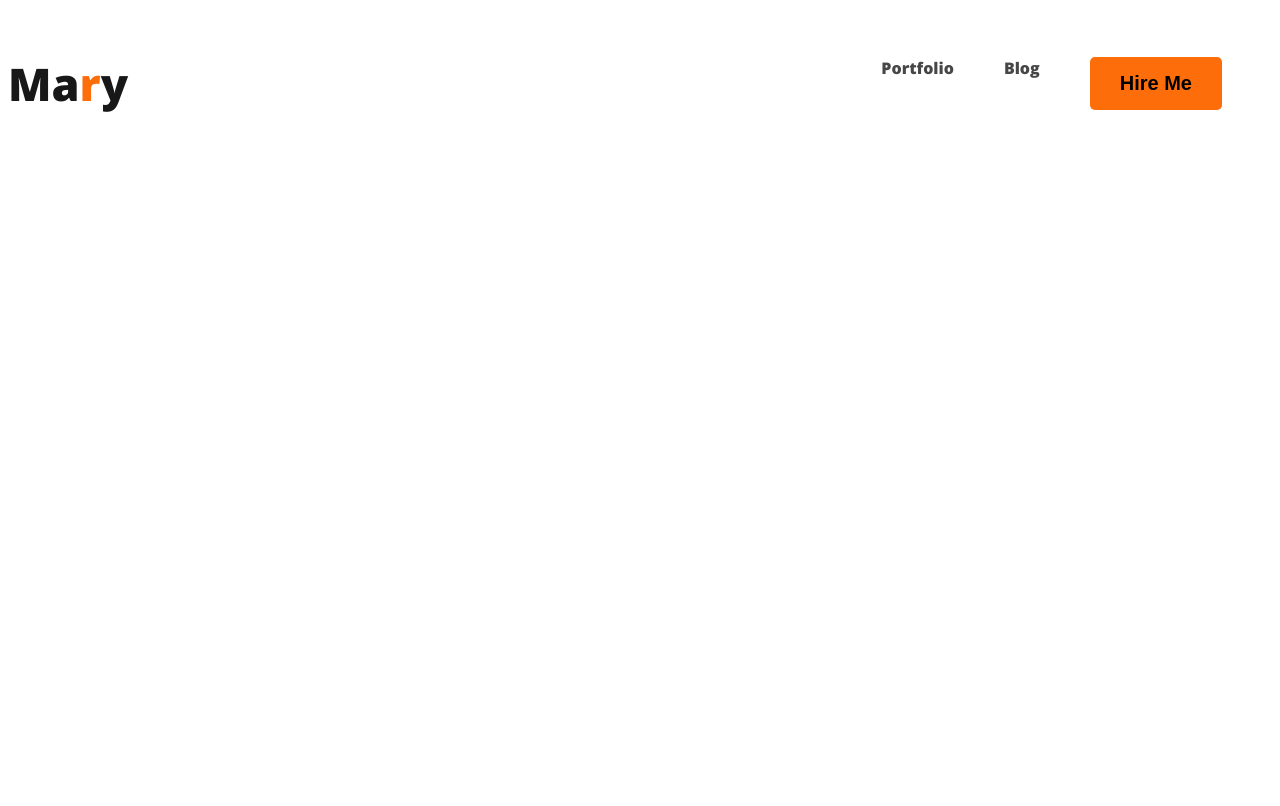
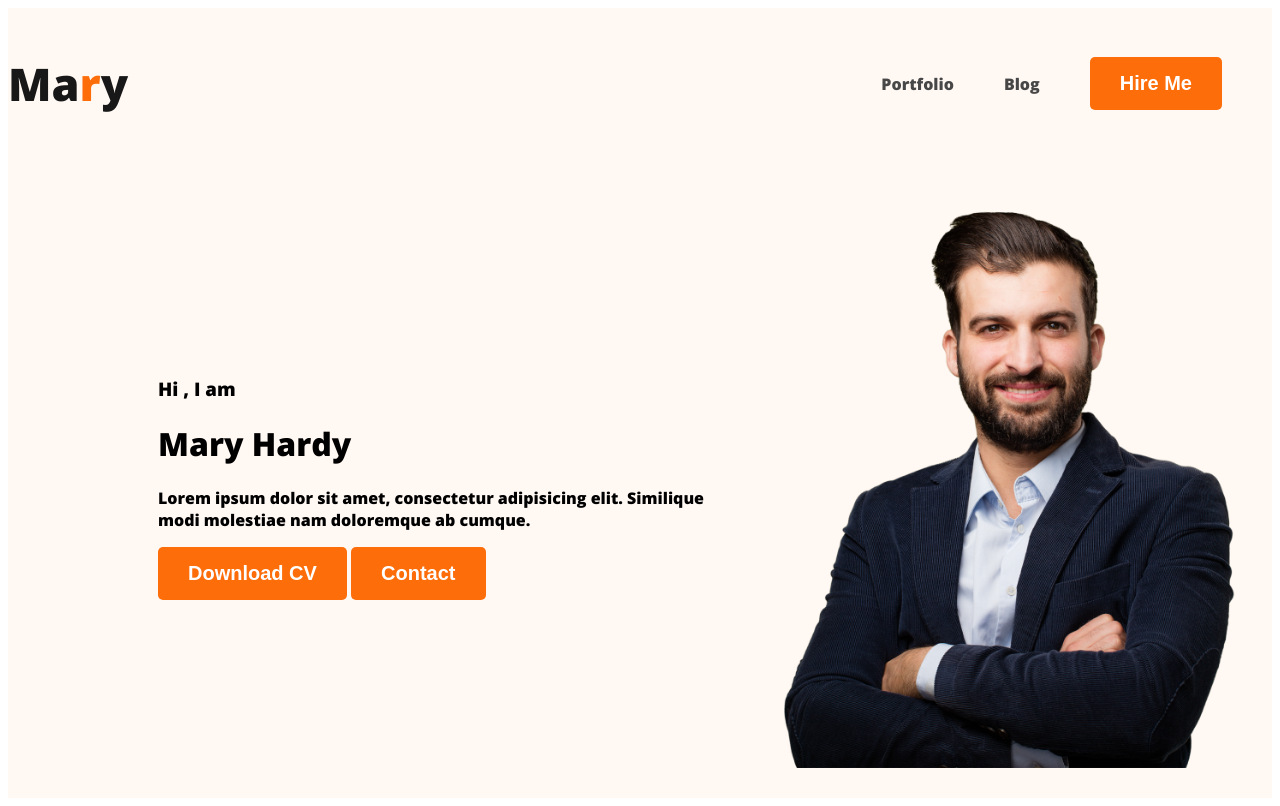
Before and after one commit to Shawan717/webdeveloper-portfolio, a plain HTML site: page index.html in a window 1280 px wide. Drawn offline with nearby package versions, Linux system fonts and the light colour scheme.

Commit message:
banner content added

```diff
--- a/index.html
+++ b/index.html
@@ -10,7 +10,7 @@
   <title>Web Developer Portfolio</title>
 </head>
 <body>
-  <header>
+  <header class="header">
     <nav>
       <h3 class="nav-tittle">Ma<span class="text">r</span>y</h3>
       <ul>
@@ -19,6 +19,18 @@
         <li><button class="btn-primary">Hire Me</button></li>
       </ul>
     </nav>
+    <div class="banner">
+      <div>
+        <h3 class="banner-3d">Hi , I am </h3>
+        <h2 class="banner-greeting"></h2>
+        <h1 class="banner-title">Mary Hardy</h1>
+        <p>Lorem ipsum dolor sit amet, consectetur adipisicing elit. Similique modi molestiae nam doloremque ab cumque.</p>
+        <button class="btn-primary">Download CV</button>
+        <button class="btn-primary">Contact</button>
+
+      </div>
+      <img class="profile-pic" src="images/hardy.png" alt="">
+      </div>
   </header>
   <main>
 
--- a/styles/portfolio.css
+++ b/styles/portfolio.css
@@ -8,6 +8,7 @@ nav{
   display: flex;
   justify-content: space-between;
   align-items: center;
+  margin: 0 , 200px;
 
 
 
@@ -23,6 +24,7 @@ nav{
 }
 nav > ul{
   display: flex;
+  align-items: center;
 }
 nav li{
   list-style: none;
@@ -38,7 +40,20 @@ nav a {
   border-radius: 5px;
   background: #FD6E0A;
   border: 0;
+  color: white;
+  font-weight: 700;
   font-size: 20px;
-  font-weight: 700;
   padding: 15px 30px;
 }
+.header{
+  background-color: #FFF8F3;
+}
+.banner{
+  padding: 30px 30px 30px 150px ;
+  display: flex;
+  align-items: center;
+}
+.banner .profile-pic{
+  width: 500px;
+
+}
```
